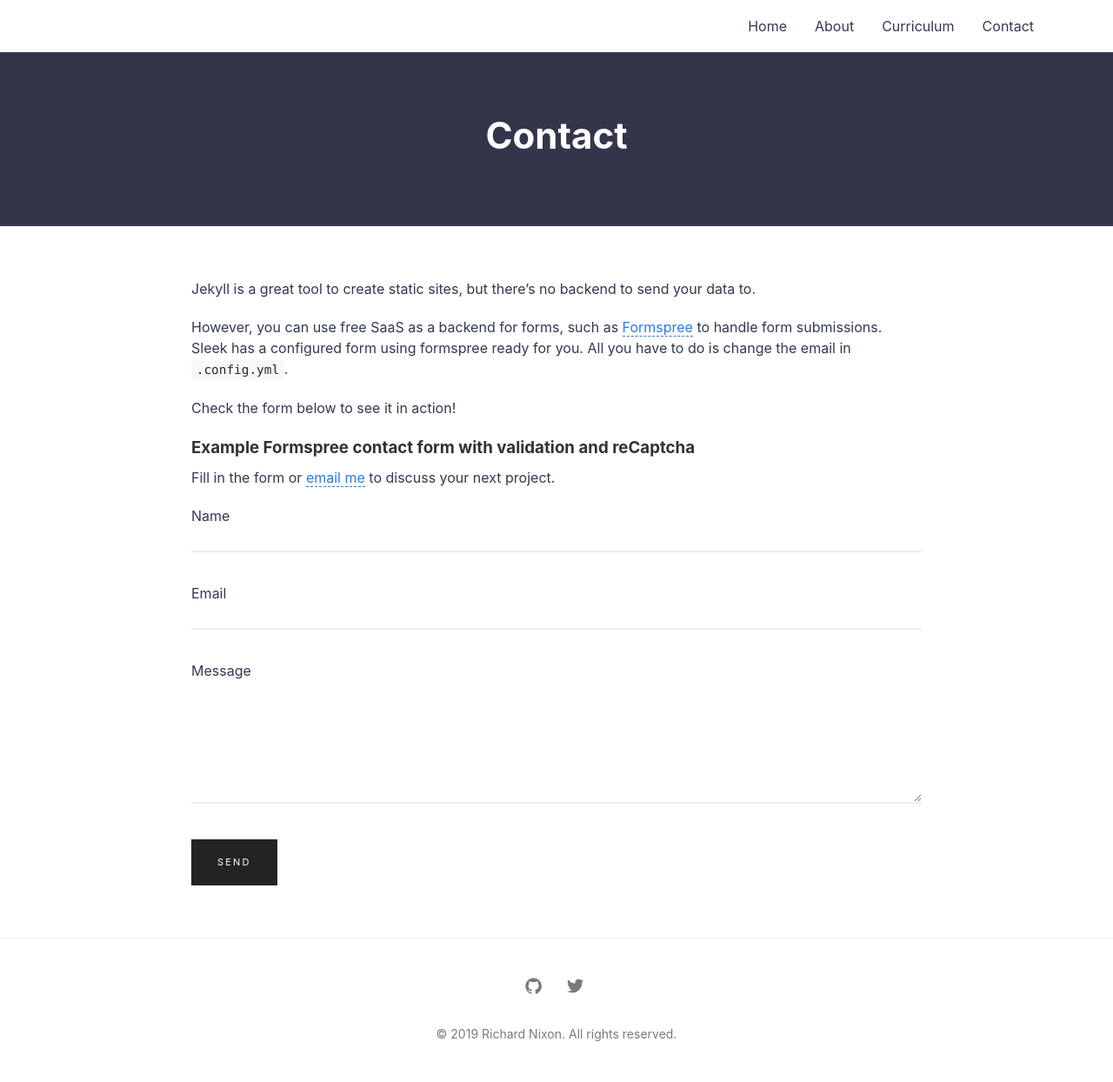
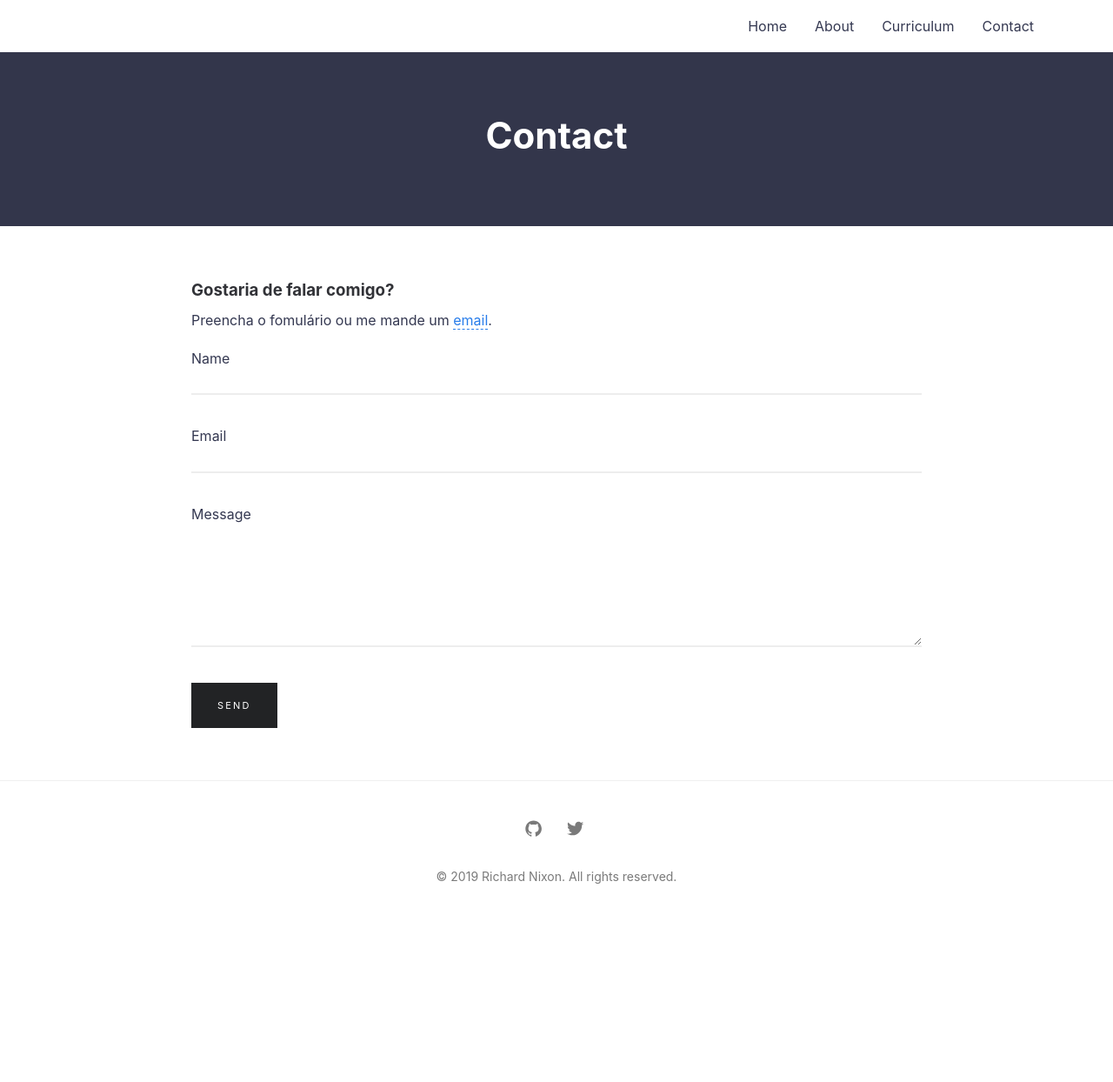
Before and after one commit to richardnixonafj/richardnixonafj.github.io.old, a Jekyll site: the page built from contact.md, in a window 1280 px wide. Shown: the whole page at 87% size. Built offline with Jekyll 4.4.1, drawn with Linux system fonts in a browser that asks for light colours; after the commit the page ends 1063 px from its top, so only the background shows below that.

Commit message:
Update contact.md

```diff
--- a/contact.md
+++ b/contact.md
@@ -4,15 +4,9 @@
 permalink: /contact/
 ---
 
-Jekyll is a great tool to create static sites, but there’s no backend to send your data to.
+### Gostaria de falar comigo?
 
-However, you can use free SaaS as a backend for forms, such as [Formspree](https://formspree.io/) to handle form submissions. Sleek has a configured form using formspree ready for you. All you have to do is change the email in `.config.yml`.
-
-Check the form below to see it in action!
-
-### Example Formspree contact form with validation and reCaptcha
-
-Fill in the form or [email me](mailto:{{site.email}}) to discuss your next project.
+Preencha o fomulário ou me mande um [email](mailto:{{site.email}}).
 
 {% include form.html %}
 
```
